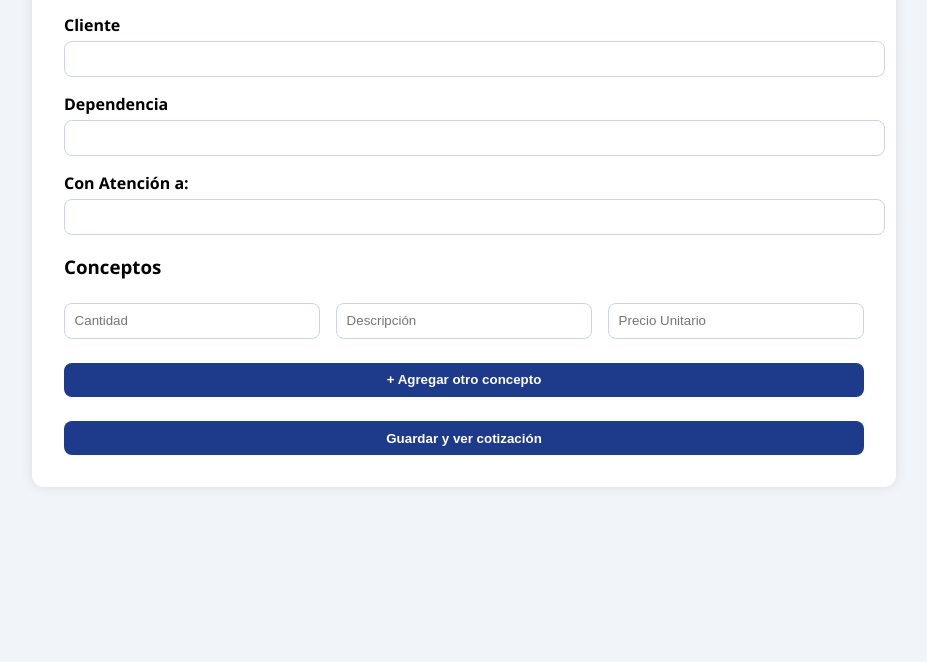
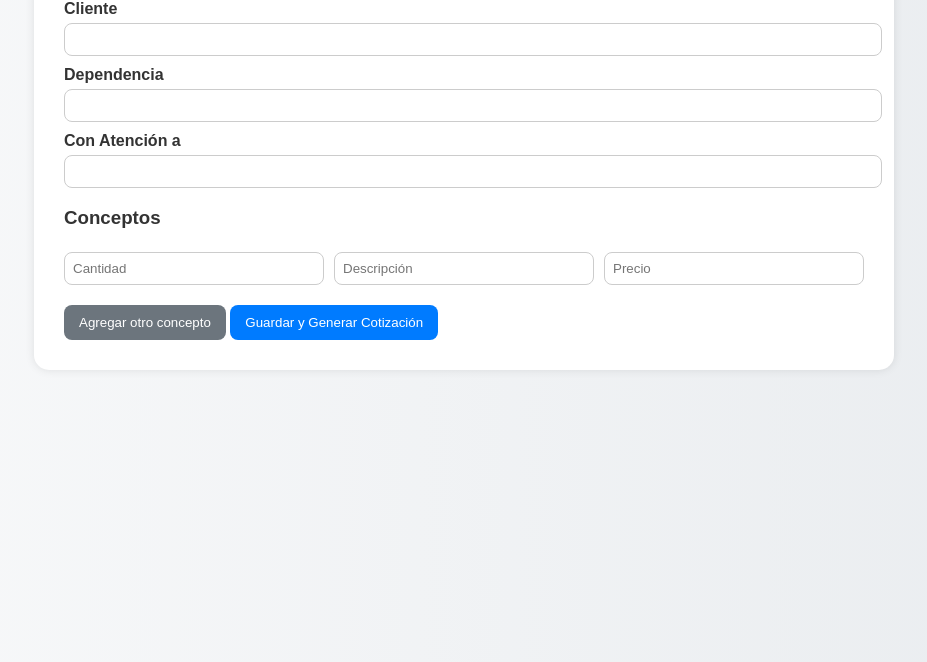
Before and after one commit to emmaroa/VSH, a plain HTML site: page formulario.html in a window 1280 px wide. Shown: the part 138-800 px from the top of the page, without its empty margins (176-1103 px from the left). Drawn offline with Linux system fonts and the light colour scheme.

Commit message:
Update formulario.html

```diff
--- a/formulario.html
+++ b/formulario.html
@@ -5,103 +5,101 @@
   <title>Formulario de Cotización</title>
   <style>
     body {
-      font-family: 'Segoe UI', sans-serif;
-      background: #f1f5f9;
-      margin: 0;
-      padding: 2rem;
+      font-family: Arial, sans-serif;
+      background: linear-gradient(to right, #f8f9fa, #e9ecef);
+      padding: 20px;
+      color: #333;
     }
 
     .formulario {
+      background-color: white;
+      padding: 30px;
+      border-radius: 15px;
       max-width: 800px;
-      background: #fff;
       margin: auto;
-      padding: 2rem;
-      border-radius: 12px;
-      box-shadow: 0 0 12px rgba(0,0,0,0.1);
+      box-shadow: 0 0 10px rgba(0,0,0,0.1);
     }
 
     h1 {
-      color: #1e3a8a;
       text-align: center;
-      margin-bottom: 1.5rem;
+      color: #007BFF;
     }
 
     label {
       display: block;
-      margin-top: 1rem;
-      font-weight: 600;
+      margin-top: 10px;
+      font-weight: bold;
     }
 
-    input, button {
+    input {
       width: 100%;
-      padding: 0.6rem;
+      padding: 8px;
+      margin-top: 5px;
+      border: 1px solid #ccc;
       border-radius: 8px;
-      border: 1px solid #cbd5e1;
-      margin-top: 0.3rem;
     }
 
     .concepto {
       display: flex;
-      gap: 1rem;
-      margin-top: 1rem;
+      gap: 10px;
+      margin-top: 10px;
     }
 
     .concepto input {
       flex: 1;
     }
 
-    .btn-agregar, .btn-guardar {
-      margin-top: 1.5rem;
-      background: #1e3a8a;
+    button {
+      margin-top: 20px;
+      background-color: #007BFF;
       color: white;
-      font-weight: bold;
+      padding: 10px 15px;
       border: none;
+      border-radius: 8px;
       cursor: pointer;
     }
 
-    .btn-agregar:hover, .btn-guardar:hover {
-      background: #3b82f6;
+    #agregarConcepto {
+      background-color: #6c757d;
     }
   </style>
 </head>
 <body>
-
-  <form class="formulario" onsubmit="guardarDatos(); return false;">
+  <div class="formulario">
     <h1>Formulario de Cotización</h1>
 
     <label for="cliente">Cliente</label>
-    <input type="text" id="cliente" required>
+    <input type="text" id="cliente">
 
     <label for="dependencia">Dependencia</label>
-    <input type="text" id="dependencia" required>
+    <input type="text" id="dependencia">
 
-    <label for="atencion">Con Atención a:</label>
-    <input type="text" id="atencion" required>
+    <label for="atencion">Con Atención a</label>
+    <input type="text" id="atencion">
 
-    <div id="lista-conceptos">
-      <h3>Conceptos</h3>
+    <h3>Conceptos</h3>
+    <div id="conceptos">
       <div class="concepto">
-        <input type="number" placeholder="Cantidad" class="cantidad" required>
-        <input type="text" placeholder="Descripción" class="descripcion" required>
-        <input type="number" placeholder="Precio Unitario" class="precio" step="0.01" required>
+        <input type="number" placeholder="Cantidad" class="cantidad">
+        <input type="text" placeholder="Descripción" class="descripcion">
+        <input type="number" step="0.01" placeholder="Precio" class="precio">
       </div>
     </div>
+    <button type="button" id="agregarConcepto" onclick="agregarConcepto()">Agregar otro concepto</button>
 
-    <button type="button" class="btn-agregar" onclick="agregarConcepto()">+ Agregar otro concepto</button>
-    <button type="submit" class="btn-guardar">Guardar y ver cotización</button>
-  </form>
+    <button onclick="guardarDatos()">Guardar y Generar Cotización</button>
+  </div>
 
   <script>
     function agregarConcepto() {
-      const lista = document.getElementById('lista-conceptos');
-      const div = document.createElement('div');
-      div.className = 'concepto';
-      div.innerHTML = `
-        <input type="number" placeholder="Cantidad" class="cantidad" required>
-        <input type="text" placeholder="Descripción" class="descripcion" required>
-        <input type="number" placeholder="Precio Unitario" class="precio" step="0.01" required>
+      const container = document.createElement('div');
+      container.className = 'concepto';
+      container.innerHTML = `
+        <input type="number" placeholder="Cantidad" class="cantidad">
+        <input type="text" placeholder="Descripción" class="descripcion">
+        <input type="number" step="0.01" placeholder="Precio" class="precio">
       `;
-      lista.appendChild(div);
+      document.getElementById('conceptos').appendChild(container);
     }
 
     function guardarDatos() {
@@ -122,23 +120,34 @@
       const subtotal = conceptos.reduce((acc, c) => acc + (c.cantidad * c.precio), 0);
       const iva = +(subtotal * 0.16).toFixed(2);
       const total = +(subtotal + iva).toFixed(2);
-
       const folio = String(Math.floor(Math.random() * 9999)).padStart(4, '0') + '-' + new Date().getFullYear();
 
-      localStorage.setItem('cotizacionActual', JSON.stringify({
-        numero: folio,
+      const data = {
         cliente,
         dependencia,
         atencion,
         conceptos,
         subtotal: subtotal.toFixed(2),
         iva: iva.toFixed(2),
-        total: total.toFixed(2)
-      }));
+        total: total.toFixed(2),
+        folio
+      };
 
-      window.location.href = 'cotizacion.html';
+      fetch('https://script.google.com/macros/s/TU_WEB_APP_URL/exec', {
+        method: 'POST',
+        body: JSON.stringify(data),
+        headers: {
+          'Content-Type': 'application/json'
+        }
+      })
+      .then(r => r.json())
+      .then(res => {
+        console.log(res);
+        localStorage.setItem('cotizacionActual', JSON.stringify(data));
+        window.location.href = 'cotizacion.html';
+      })
+      .catch(err => alert('Error al guardar en Sheets: ' + err));
     }
   </script>
-
 </body>
 </html>
```
